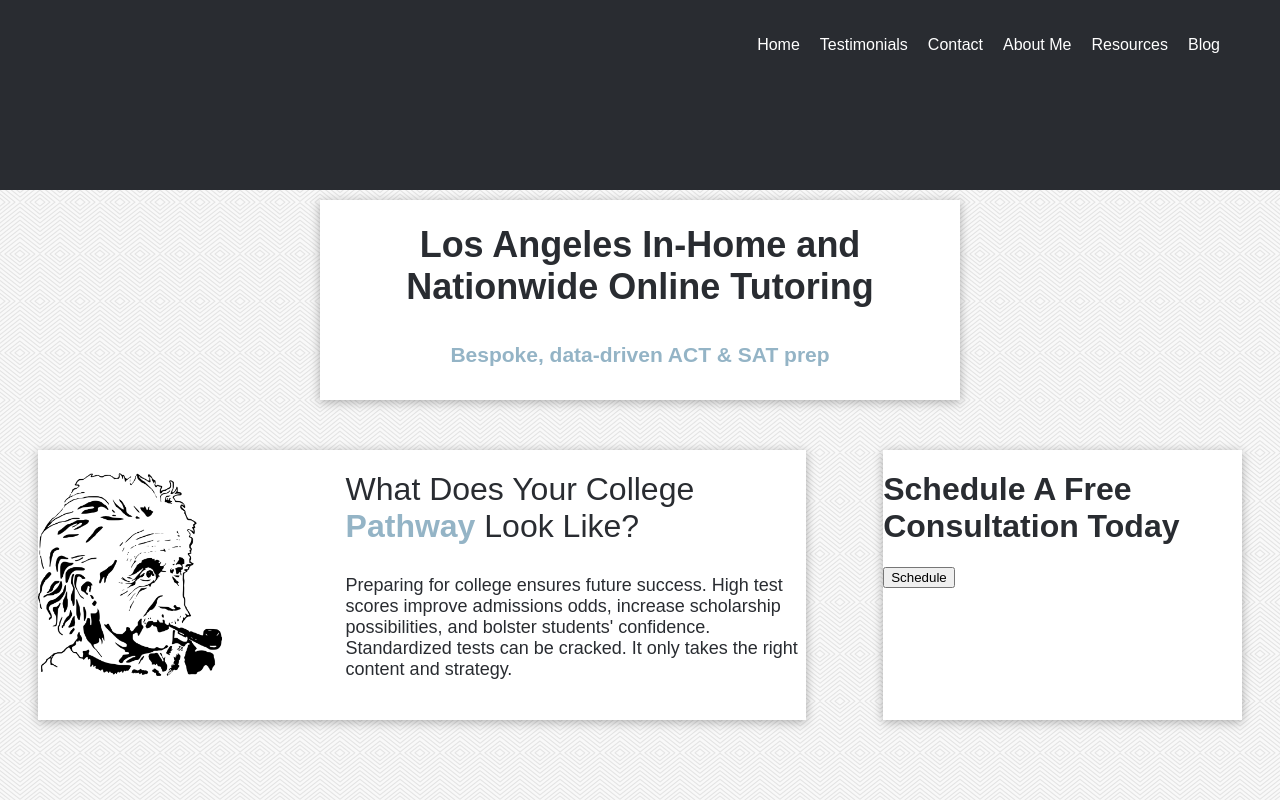
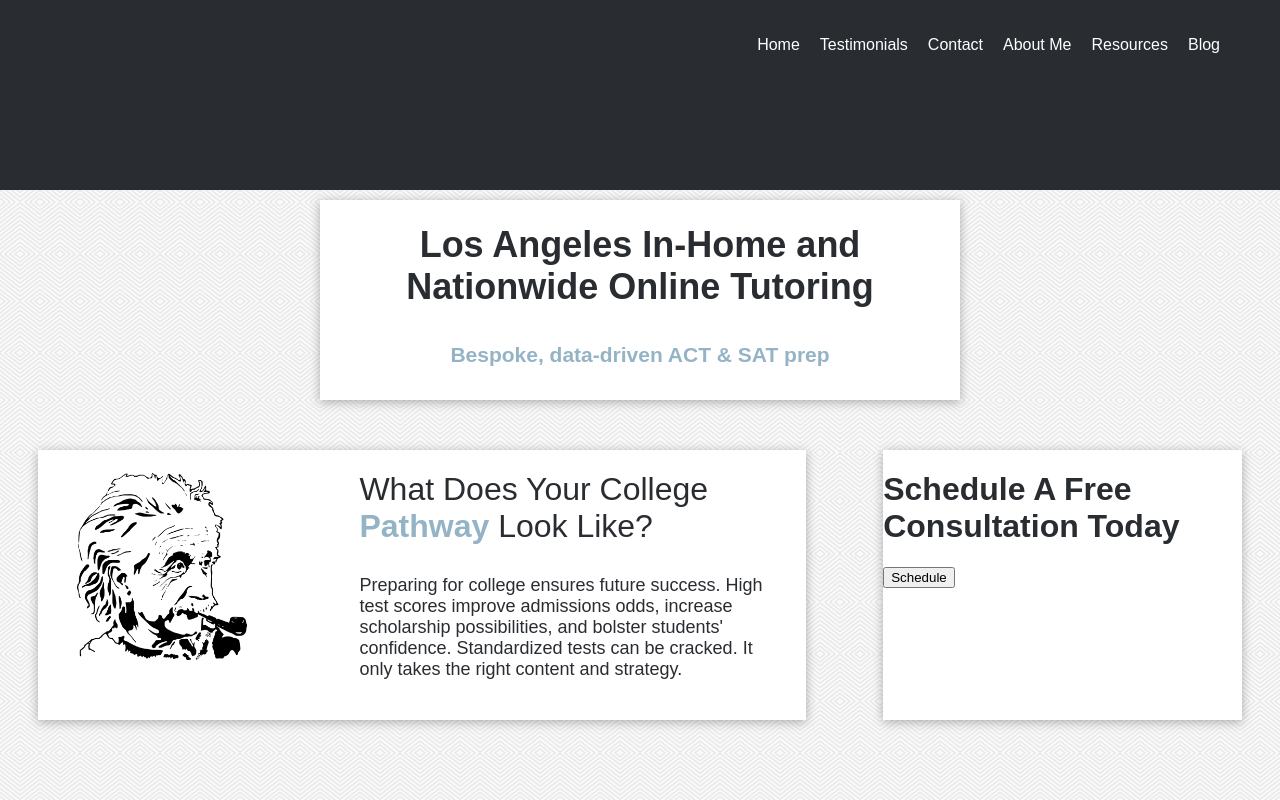
Before and after one commit to abomb14c/alex-tutoring, a React (Create React App) app: page / in a window 1280 px wide. Built offline with nearby package versions, Linux system fonts and the light colour scheme.

Commit message:
Adjust image in intro card

```diff
--- a/src/Components/Intro/intro.css
+++ b/src/Components/Intro/intro.css
@@ -8,7 +8,6 @@
     color: #292c31;
     display: flex;
     height: 270px;
-    /* margin-top: 50px; */
     text-align: left;
     width: 60vw;
 }
@@ -19,10 +18,12 @@
     background-repeat: no-repeat;
     height: 100%;
     margin-top: 3%;
+    margin-left: 5%;
     width: 40%;
 }
 
 .intro-text-container {
+    margin-right: 3%;
     width: 60%;
 }
 
```
